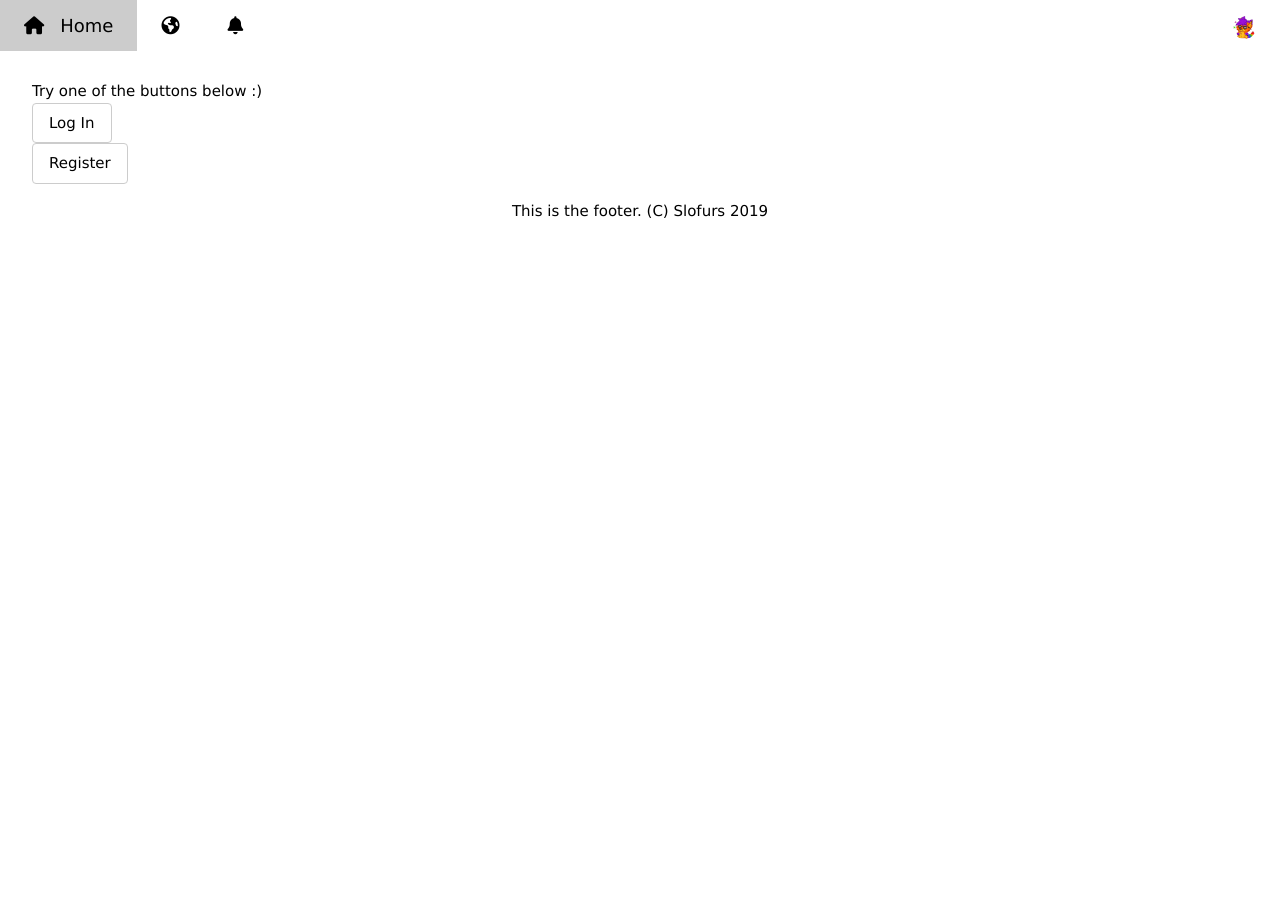
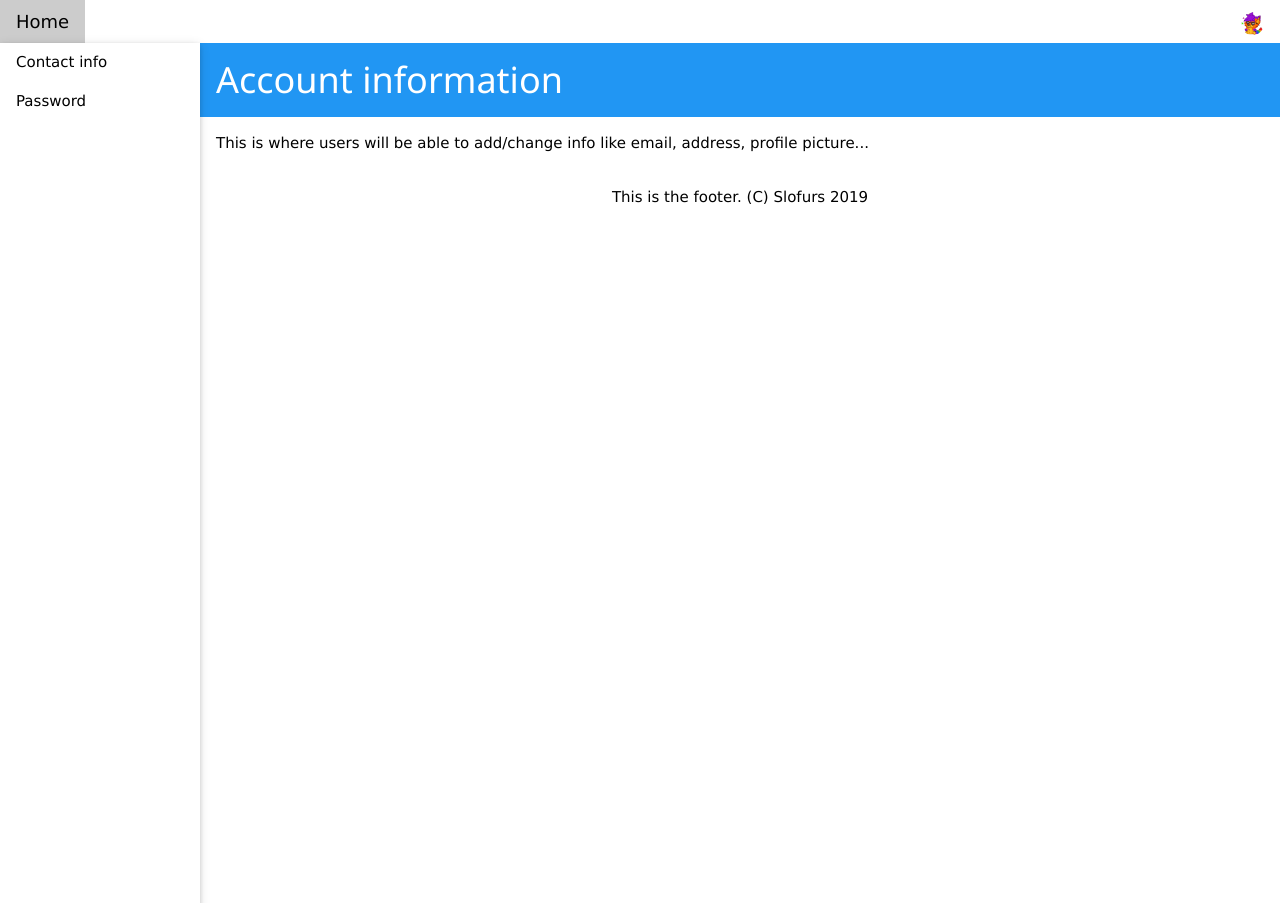
Before and after one commit to matevz-spacapan/SloFurs, a PHP site: page /slofurs/account/contact in a window 1280 px wide. Run offline with PHP 8.4, Linux system fonts and the light colour scheme; the visitor is signed in with stand-in values (Sample User, id 1); tables that the repository leaves empty or names only in its code hold one stand-in row (values such as "Sample post"); some libraries are stand-ins or nearby versions.

Commit message:
Account
Basic account navigation (if logged in, you can access /account/...)

```diff
--- /dev/null
+++ b/app/loaders/account.php
@@ -0,0 +1,38 @@
+<?php
+class Account extends Connection{
+	public function index(){
+		$account=$this->getSessionAcc();
+		if($account!=null){
+			header('location: '.URL.'account/contact');
+		}
+		else{
+			header('location: '.URL.'login'); //go to login page if not logged in
+		}
+	}
+	// Contact info
+	public function contact(){
+		$account=$this->getSessionAcc();
+		if($account==null){
+			header('location: '.URL.'login');
+		}
+		require 'app/sites/global/header.php';
+		require 'app/sites/global/sidebar.php';
+		require 'app/sites/global/alerts.php';
+		//TODO when a user changes something, update it before loading the website
+		require 'app/sites/'.THEME.'/account/contact.php';
+		require 'app/sites/global/footer.php';
+	}
+	// Password
+	public function password(){
+		$account=$this->getSessionAcc();
+		if($account==null){
+			header('location: '.URL.'login');
+		}
+		require 'app/sites/global/header.php';
+		require 'app/sites/global/sidebar.php';
+		require 'app/sites/global/alerts.php';
+		//TODO when a user changes something, update it before loading the website
+		require 'app/sites/'.THEME.'/account/password.php';
+		require 'app/sites/global/footer.php';
+	}
+}
--- a/app/loaders/home.php
+++ b/app/loaders/home.php
@@ -2,6 +2,7 @@
 class Home extends Connection{
 	public function index(){
 		require 'app/sites/global/header.php';
+		//require 'app/sites/global/topnavbar.php';
 		require 'app/sites/global/alerts.php';
 		require 'app/sites/'.THEME.'/home.php';
 		require 'app/sites/global/footer.php';
--- a/app/loaders/signup.php
+++ b/app/loaders/signup.php
@@ -7,6 +7,7 @@ class SignUp extends Connection{
 		}
 		else{
 			require 'app/sites/global/header.php';
+			//require 'app/sites/global/topnavbar.php';
 			require 'app/sites/global/alerts.php';
 			require 'app/sites/'.THEME.'/signup.php';
 			require 'app/sites/global/footer.php';
--- /dev/null
+++ b/app/sites/2019/account/contact.php
@@ -0,0 +1,21 @@
+<div class="w3-main" style="margin-left:200px">
+<div class="w3-blue">
+  <button class="w3-button w3-blue w3-xlarge w3-hide-large" onclick="side_open()">&#9776;</button>
+  <div class="w3-container">
+    <h1>Account information</h1>
+  </div>
+</div>
+
+<div class="w3-container">
+<p>This is where users will be able to add/change info like email, address, profile picture...</p>
+</div>
+
+<script>
+function side_open() {
+  document.getElementById("mySidebar").style.display = "block";
+}
+
+function side_close() {
+  document.getElementById("mySidebar").style.display = "none";
+}
+</script>
--- a/app/sites/2019/home.php
+++ b/app/sites/2019/home.php
@@ -1,4 +1,4 @@
-<div class="w3-container" style="margin-top:80px">
+<div class="w3-container" style="margin-top:20px">
 	<div class="w3-container">
 		Try one of the buttons below :)<br/>
 		<a href="login">
--- a/app/sites/2019/login.php
+++ b/app/sites/2019/login.php
@@ -1,4 +1,4 @@
-<div class="w3-container" style="margin-top:80px">
+<div class="w3-container" style="margin-top:20px">
 	<div class="w3-half">
 		<div class="w3-container w3-blue w3-center">
 			<h3>Log in to your account</h3>
--- a/app/sites/2019/signup.php
+++ b/app/sites/2019/signup.php
@@ -1,4 +1,4 @@
-<div class="w3-container" style="margin-top:80px">
+<div class="w3-container" style="margin-top:20px">
 	<div class="w3-half">
 		<div class="w3-container w3-blue w3-center">
 			<h3>Create an account</h3>
--- a/app/sites/global/header.php
+++ b/app/sites/global/header.php
@@ -12,5 +12,4 @@
 	<script src="http://code.jquery.com/jquery-3.3.1.min.js"></script>
 </head>
 <body>
-	<!-- Navbar -->
-	<?php require 'app/sites/global/topnavbar.php'?>
+	<?php require 'app/sites/global/topnavbar.php'; ?>
--- /dev/null
+++ b/app/sites/global/sidebar.php
@@ -0,0 +1,6 @@
+<!-- Sidebar -->
+<div class="w3-sidebar w3-bar-block w3-collapse w3-card w3-animate-left" style="width:200px;" id="mySidebar">
+	<button class="w3-bar-item w3-button w3-large w3-hide-large" onclick="side_close()">Close &times;</button>
+	<a href="<?php echo URL; ?>account/contact" class="w3-bar-item w3-button">Contact info</a>
+	<a href="<?php echo URL; ?>account/password" class="w3-bar-item w3-button">Password</a>
+</div>
--- a/app/sites/global/topnavbar.php
+++ b/app/sites/global/topnavbar.php
@@ -1,38 +1,34 @@
-<div class="w3-top">
-	<div class="w3-bar w3-theme-d2 w3-left-align w3-large">
-		<a class="w3-bar-item w3-button w3-hide-medium w3-hide-large w3-right w3-padding-large w3-hover-white w3-large w3-theme-d2" href="javascript:void(0);" onclick="openNav()"><i class="fa fa-bars"></i></a>
-		<a href="./" class="w3-bar-item w3-button w3-padding-large w3-theme-d4"><i class="fa fa-home w3-margin-right"></i>Home</a>
-		<a href="#" class="w3-bar-item w3-button w3-hide-small w3-padding-large w3-hover-white" title="News"><i class="fa fa-globe"></i></a>
-		<div class="w3-dropdown-hover w3-hide-small">
-		<button class="w3-button w3-padding-large" title="Notifications"><i class="fa fa-bell"></i></button>
-		<div class="w3-dropdown-content w3-card-4 w3-bar-block" style="width:300px">
-			 <a href="#" class="w3-bar-item w3-button">Dropdown 1</a>
-			 <a href="#" class="w3-bar-item w3-button">Dropdown 2</a>
-			 <a href="#" class="w3-bar-item w3-button">Dropdown 3</a>
+<div class="w3-bar w3-large">
+	<a href="<?php echo URL ?>" class="w3-bar-item w3-button">Home</a>
+
+	<?php if(isset($_SESSION['account'])&&$_SESSION['account']!=null): ?>
+		<!-- Logged into account -->
+		<div class="w3-dropdown-hover w3-right w3-hide-small">
+		<button class="w3-button" title="Account">
+			<?php if(file_exists('public/accounts/'.$_SESSION['account'].'.png')): ?>
+				<img src="<?php echo URL.'public/accounts/'.$_SESSION['account']; ?>.png" class="w3-circle" style="height:23px;width:23px">
+			<?php else: ?>
+				<img src="public/img/account.png" class="w3-circle" style="height:23px;width:23px">
+			<?php endif; ?>
+		</button>
+		<div class="w3-dropdown-content w3-bar-block" style="right:0">
+			 <a href="<?php echo URL; ?>account" class="w3-bar-item w3-button w3-mobile">My account</a>
+			 <a href="<?php echo URL; ?>login/logout" class="w3-bar-item w3-button w3-mobile">Log out</a>
 		</div>
 		</div>
-		<?php if(isset($_SESSION['account'])&&$_SESSION['account']!=null): ?>
-			<!-- Logged into account -->
-			<a href="<?php echo URL; ?>account" class="w3-bar-item w3-button w3-hide-small w3-right w3-padding-large w3-hover-white" title="My Account">
-				<?php if(file_exists('public/accounts/'.$_SESSION['account'].'.png')): ?>
-					<img src="public/accounts/<?php echo $_SESSION['account']; ?>.png" class="w3-circle" style="height:23px;width:23px">
-				<?php else: ?>
-					<img src="public/img/account.png" class="w3-circle" style="height:23px;width:23px">
-				<?php endif; ?>
-			</a>
-		<?php else: ?>
-			<!-- Not logged in -->
-			<a href="./login" class="w3-bar-item w3-button w3-hide-small w3-right w3-padding-large w3-hover-white" title="Account">Log in</a>
-		<?php endif; ?>
-	</div>
+
+	<?php else: ?>
+		<!-- Not logged in -->
+		<a href="./login" class="w3-bar-item w3-button w3-hide-small w3-right w3-padding-large w3-hover-white">Log in</a>
+	<?php endif; ?>
+	<a href="javascript:void(0)" class="w3-bar-item w3-button w3-right w3-hide-large w3-hide-medium" onclick="openNav()">&#9776;</a>
 </div>
+
 
 <!-- TODO small navbar, example from w3.css -->
 <div id="navSmall" class="w3-bar-block w3-theme-d2 w3-hide w3-hide-large w3-hide-medium w3-large">
-	<a href="#" class="w3-bar-item w3-button w3-padding-large">Link 1</a>
-	<a href="#" class="w3-bar-item w3-button w3-padding-large">Link 2</a>
-	<a href="#" class="w3-bar-item w3-button w3-padding-large">Link 3</a>
-	<a href="#" class="w3-bar-item w3-button w3-padding-large">My Profile</a>
+	<a href="<?php echo URL; ?>account" class="w3-bar-item w3-button w3-padding-large">My account</a>
+	<a href="<?php echo URL; ?>login/logout" class="w3-bar-item w3-button w3-padding-large">Log out</a>
 </div>
 <script>
 	function openNav(){
--- a/app/sql/loginmodel.php
+++ b/app/sql/loginmodel.php
@@ -71,4 +71,8 @@ class LogInModel{
 			return 'dNo email or activation token provided.';
 		}
 	}
+	public function logoutAcc(){
+		session_destroy();
+		session_unset();
+	}
 }
```
Also changed, not shown: app/loaders/login.php (+7 -0 lines), app/sites/2019/account/password.php (added, +21 -0 lines).
